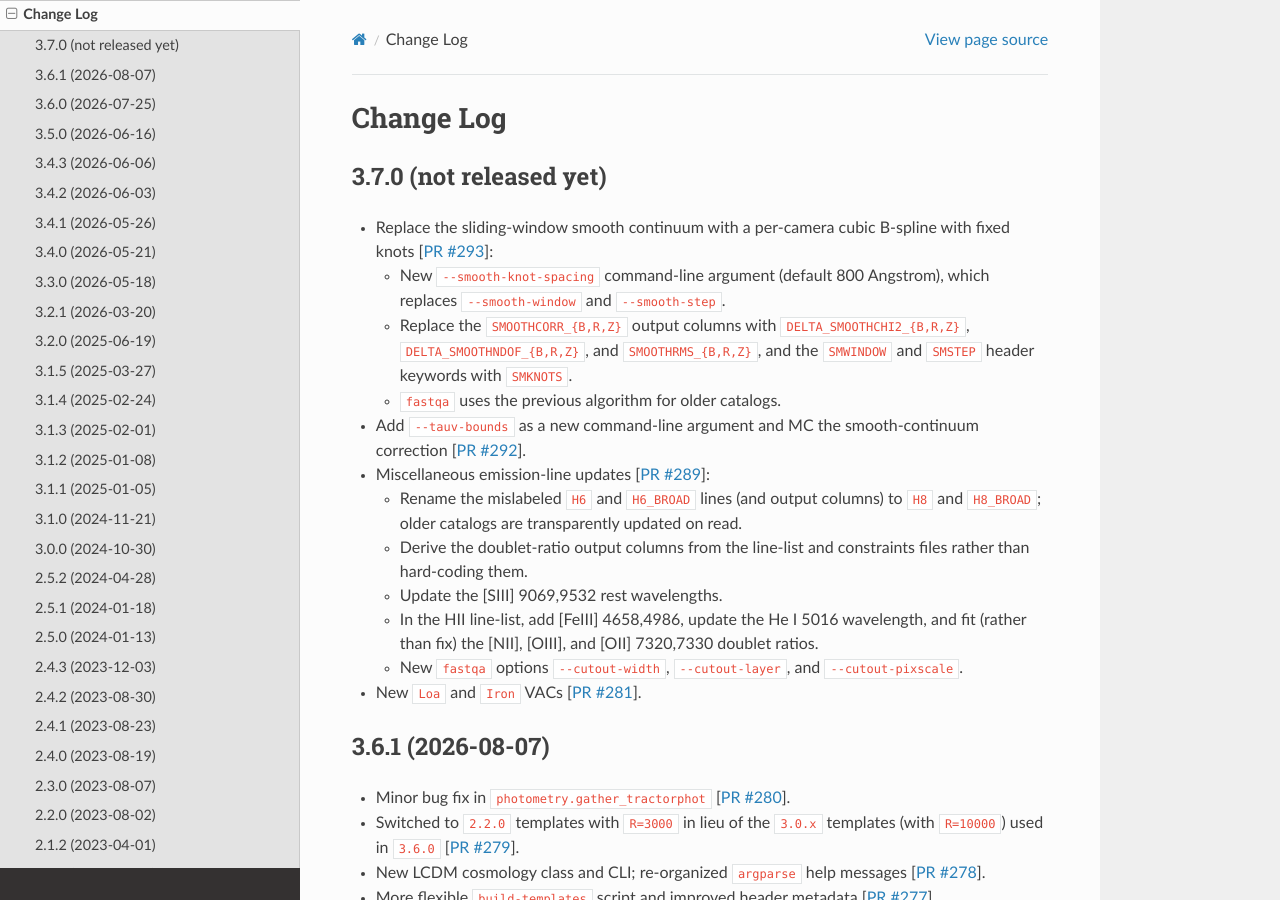
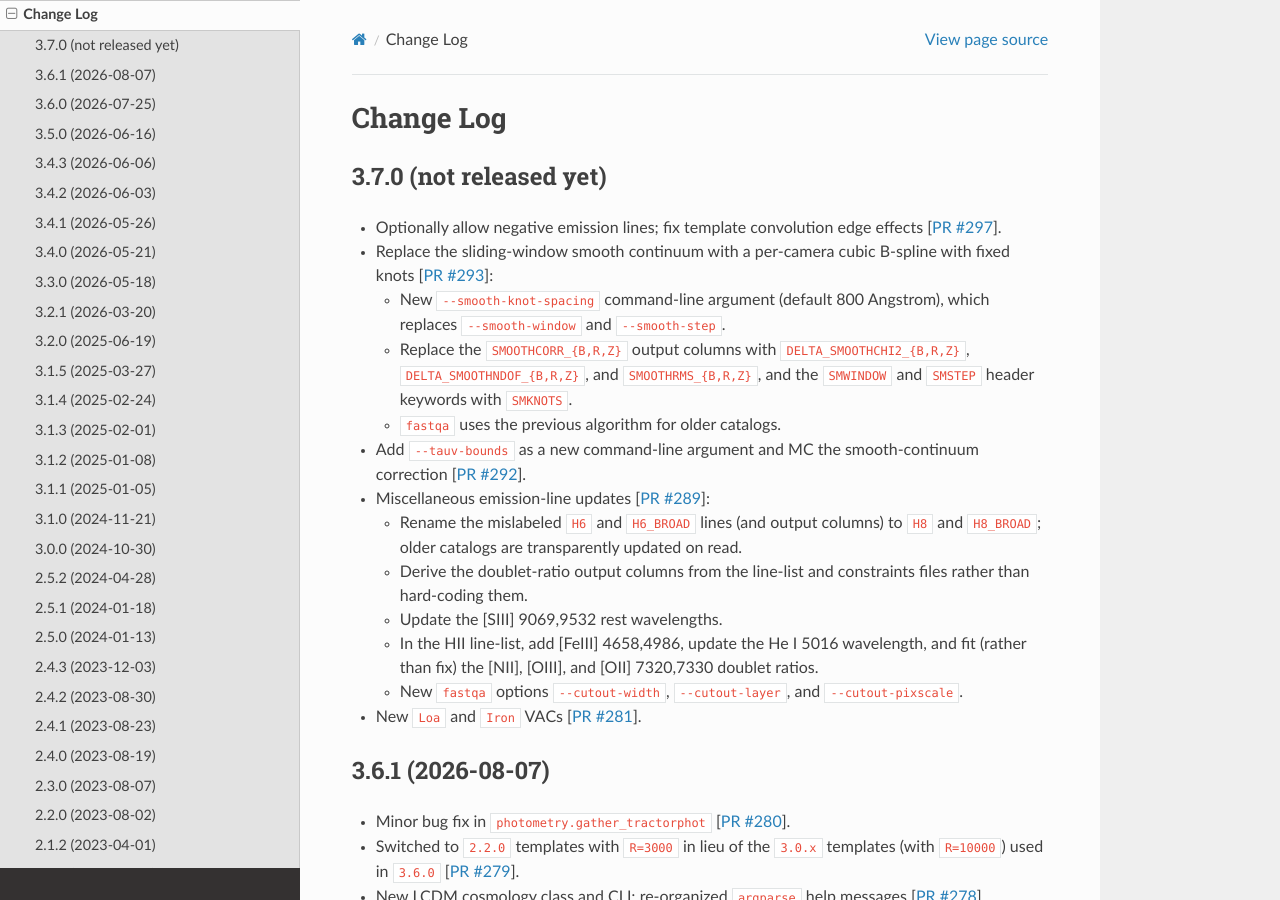
Before and after one commit to desihub/fastspecfit, a Sphinx documentation site: the page built from doc/changes.rst, in a window 1280 px wide and 900 px high. Built offline with Sphinx 7.4.7 and the Read the Docs theme 3.1.0, drawn with Linux system fonts in a browser that asks for light colours; the version number could not be read and is left out.

Commit message:
update change log

```diff
--- a/doc/changes.rst
+++ b/doc/changes.rst
@@ -5,6 +5,8 @@ Change Log
 3.7.0 (not released yet)
 ------------------------
 
+* Optionally allow negative emission lines; fix template convolution
+  edge effects [`PR #297`_].
 * Replace the sliding-window smooth continuum with a per-camera cubic
   B-spline with fixed knots [`PR #293`_]:
 
@@ -38,6 +40,7 @@ Change Log
 .. _`PR #292`: https://github.com/desihub/fastspecfit/pull/292
 .. _`PR #289`: https://github.com/desihub/fastspecfit/pull/289
 .. _`PR #281`: https://github.com/desihub/fastspecfit/pull/281
+.. _`PR #297`: https://github.com/desihub/fastspecfit/pull/297
 
 3.6.1 (2026-08-07)
 ------------------
```
